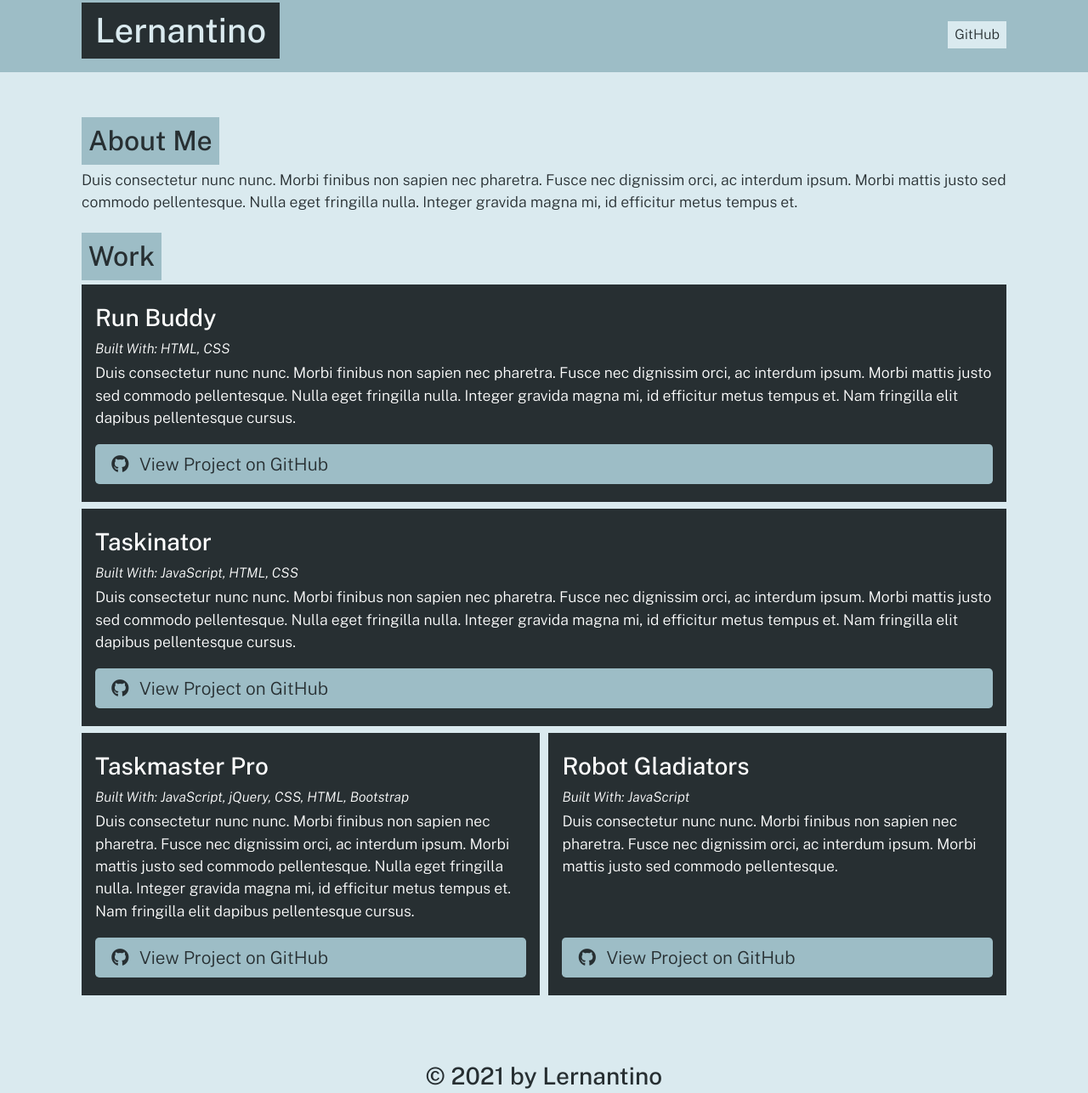
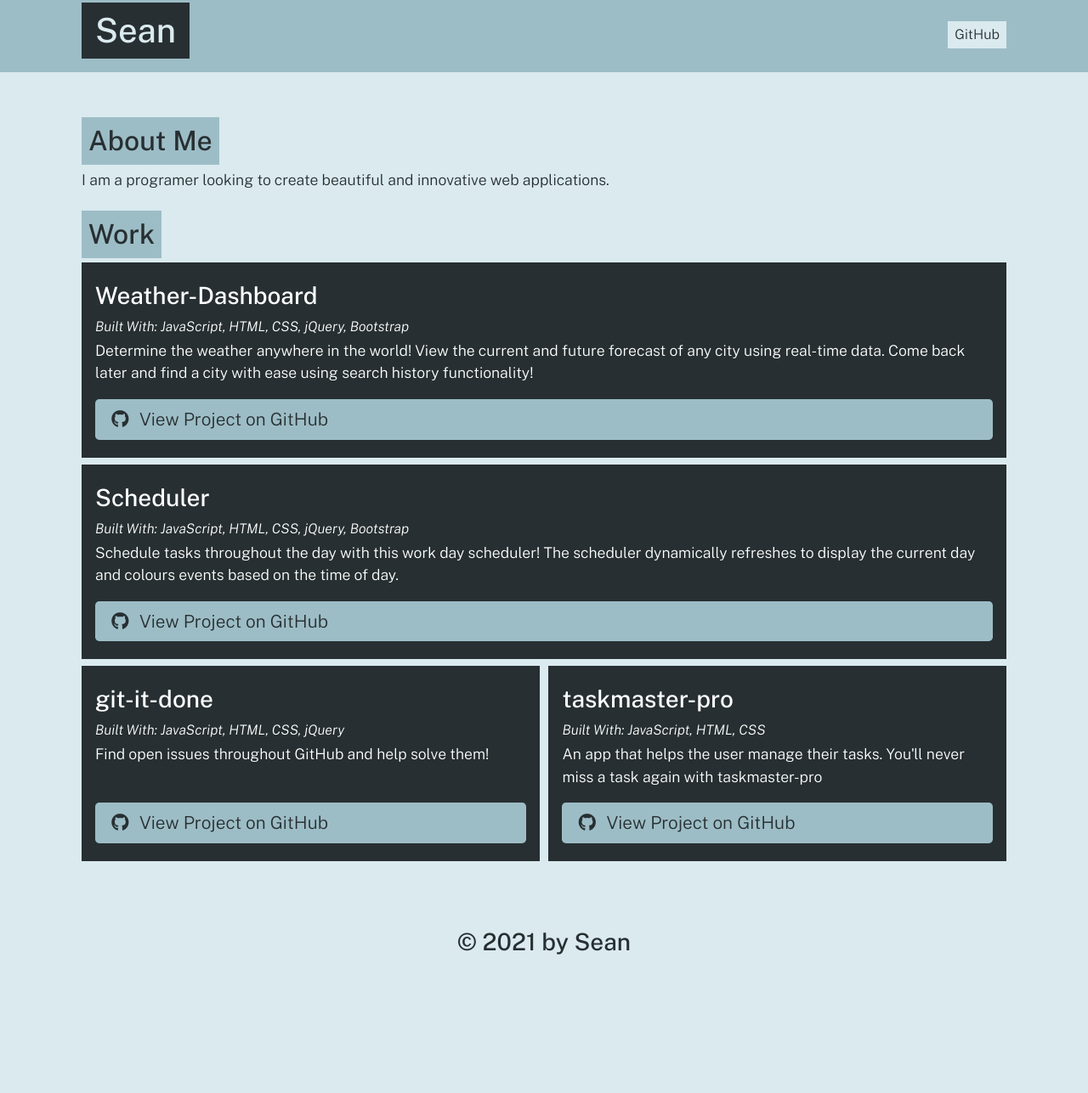
Before and after one commit to Brentsa/portfolio-generator, a website: page dist/index.html in a window 1280 px wide. Shown: the part 13-1300 px from the top of the page at 85% size. After the commit the page ends 1160 px from the top, so only its background shows below. Drawn offline with nearby package versions, Linux system fonts and the light colour scheme.

Commit message:
final version

```diff
--- a/dist/index.html
+++ b/dist/index.html
@@ -15,9 +15,9 @@
   <body>
     <header>
       <div class="container flex-row justify-space-between align-center py-3">
-        <h1 class="page-title text-secondary bg-dark py-2 px-3">Lernantino</h1>
+        <h1 class="page-title text-secondary bg-dark py-2 px-3">Sean</h1>
         <nav class="flex-row">
-          <a class="ml-2 my-1 px-2 py-1 bg-secondary text-dark" href="https://github.com/lernantino">GitHub</a>
+          <a class="ml-2 my-1 px-2 py-1 bg-secondary text-dark" href="https://github.com/Brentsa">GitHub</a>
         </nav>
       </div>
     </header>
@@ -25,7 +25,7 @@
 
     <section class="my-3" id="about">
       <h2 class="text-dark bg-primary p-2 display-inline-block">About Me</h2>
-      <p>Duis consectetur nunc nunc. Morbi finibus non sapien nec pharetra. Fusce nec dignissim orci, ac interdum ipsum. Morbi mattis justo sed commodo pellentesque. Nulla eget fringilla nulla. Integer gravida magna mi, id efficitur metus tempus et.</p>
+      <p>I am a programer looking to create beautiful and innovative web applications.</p>
     </section>
 
 
@@ -34,40 +34,40 @@
       <div class="flex-row justify-space-between">
 
               <div class="col-12 mb-2 bg-dark text-light p-3 flex-column">
-                <h3 class="portfolio-item-title text-light">Run Buddy</h3>
+                <h3 class="portfolio-item-title text-light">Weather-Dashboard</h3>
                 <h5 class="portfolio-languages">
-                  Built With: HTML, CSS
+                  Built With: JavaScript, HTML, CSS, jQuery, Bootstrap
                 </h5>
-                <p>Duis consectetur nunc nunc. Morbi finibus non sapien nec pharetra. Fusce nec dignissim orci, ac interdum ipsum. Morbi mattis justo sed commodo pellentesque. Nulla eget fringilla nulla. Integer gravida magna mi, id efficitur metus tempus et. Nam fringilla elit dapibus pellentesque cursus.</p>
-                <a href="https://github.com/lernantino/run-buddy" class="btn mt-auto"><i class="fab fa-github mr-2"></i> View Project on GitHub</a>
+                <p>Determine the weather anywhere in the world! View the current and future forecast of any city using real-time data. Come back later and find a city with ease using search history functionality!</p>
+                <a href="https://brentsa.github.io/Weather-Dashboard/" class="btn mt-auto"><i class="fab fa-github mr-2"></i> View Project on GitHub</a>
               </div>
 
               <div class="col-12 mb-2 bg-dark text-light p-3 flex-column">
-                <h3 class="portfolio-item-title text-light">Taskinator</h3>
+                <h3 class="portfolio-item-title text-light">Scheduler</h3>
                 <h5 class="portfolio-languages">
-                  Built With: JavaScript, HTML, CSS
+                  Built With: JavaScript, HTML, CSS, jQuery, Bootstrap
                 </h5>
-                <p>Duis consectetur nunc nunc. Morbi finibus non sapien nec pharetra. Fusce nec dignissim orci, ac interdum ipsum. Morbi mattis justo sed commodo pellentesque. Nulla eget fringilla nulla. Integer gravida magna mi, id efficitur metus tempus et. Nam fringilla elit dapibus pellentesque cursus.</p>
-                <a href="https://github.com/lernantino/taskinator" class="btn mt-auto"><i class="fab fa-github mr-2"></i> View Project on GitHub</a>
+                <p>Schedule tasks throughout the day with this work day scheduler! The scheduler dynamically refreshes to display the current day and colours events based on the time of day.</p>
+                <a href="https://brentsa.github.io/Scheduler/" class="btn mt-auto"><i class="fab fa-github mr-2"></i> View Project on GitHub</a>
               </div>
 
 
               <div class="col-12 col-md-6 mb-2 bg-dark text-light p-3 flex-column">
-                <h3 class="portfolio-item-title text-light">Taskmaster Pro</h3>
+                <h3 class="portfolio-item-title text-light">git-it-done</h3>
                 <h5 class="portfolio-languages">
-                  Built With: JavaScript, jQuery, CSS, HTML, Bootstrap
+                  Built With: JavaScript, HTML, CSS, jQuery
                 </h5>
-                <p>Duis consectetur nunc nunc. Morbi finibus non sapien nec pharetra. Fusce nec dignissim orci, ac interdum ipsum. Morbi mattis justo sed commodo pellentesque. Nulla eget fringilla nulla. Integer gravida magna mi, id efficitur metus tempus et. Nam fringilla elit dapibus pellentesque cursus.</p>
-                <a href="https://github.com/lernantino/taskmaster-pro" class="btn mt-auto"><i class="fab fa-github mr-2"></i> View Project on GitHub</a>
+                <p>Find open issues throughout GitHub and help solve them!</p>
+                <a href="https://brentsa.github.io/git-it-done/" class="btn mt-auto"><i class="fab fa-github mr-2"></i> View Project on GitHub</a>
               </div>
 
               <div class="col-12 col-md-6 mb-2 bg-dark text-light p-3 flex-column">
-                <h3 class="portfolio-item-title text-light">Robot Gladiators</h3>
+                <h3 class="portfolio-item-title text-light">taskmaster-pro</h3>
                 <h5 class="portfolio-languages">
-                  Built With: JavaScript
+                  Built With: JavaScript, HTML, CSS
                 </h5>
-                <p>Duis consectetur nunc nunc. Morbi finibus non sapien nec pharetra. Fusce nec dignissim orci, ac interdum ipsum. Morbi mattis justo sed commodo pellentesque.</p>
-                <a href="https://github.com/lernantino/robot-gladiators" class="btn mt-auto"><i class="fab fa-github mr-2"></i> View Project on GitHub</a>
+                <p>An app that helps the user manage their tasks. You'll never miss a task again with taskmaster-pro</p>
+                <a href="https://brentsa.github.io/taskmaster-pro/" class="btn mt-auto"><i class="fab fa-github mr-2"></i> View Project on GitHub</a>
               </div>
 
       </div>
@@ -75,7 +75,7 @@
 
     </main>
     <footer class="container text-center py-3">
-      <h3 class="text-dark">&copy; 2021 by Lernantino</h3>
+      <h3 class="text-dark">&copy; 2021 by Sean</h3>
     </footer>
   </body>
   </html>
```
